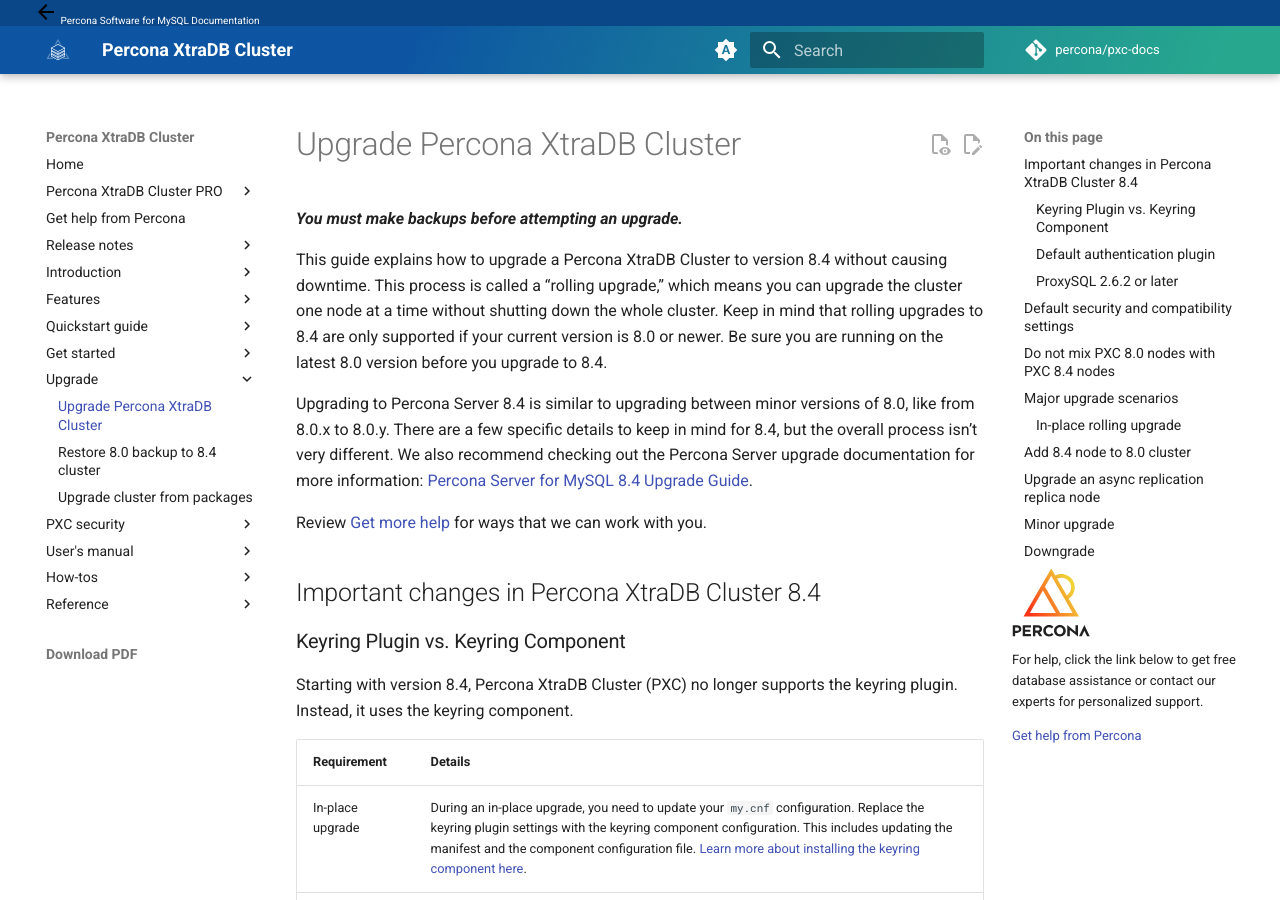
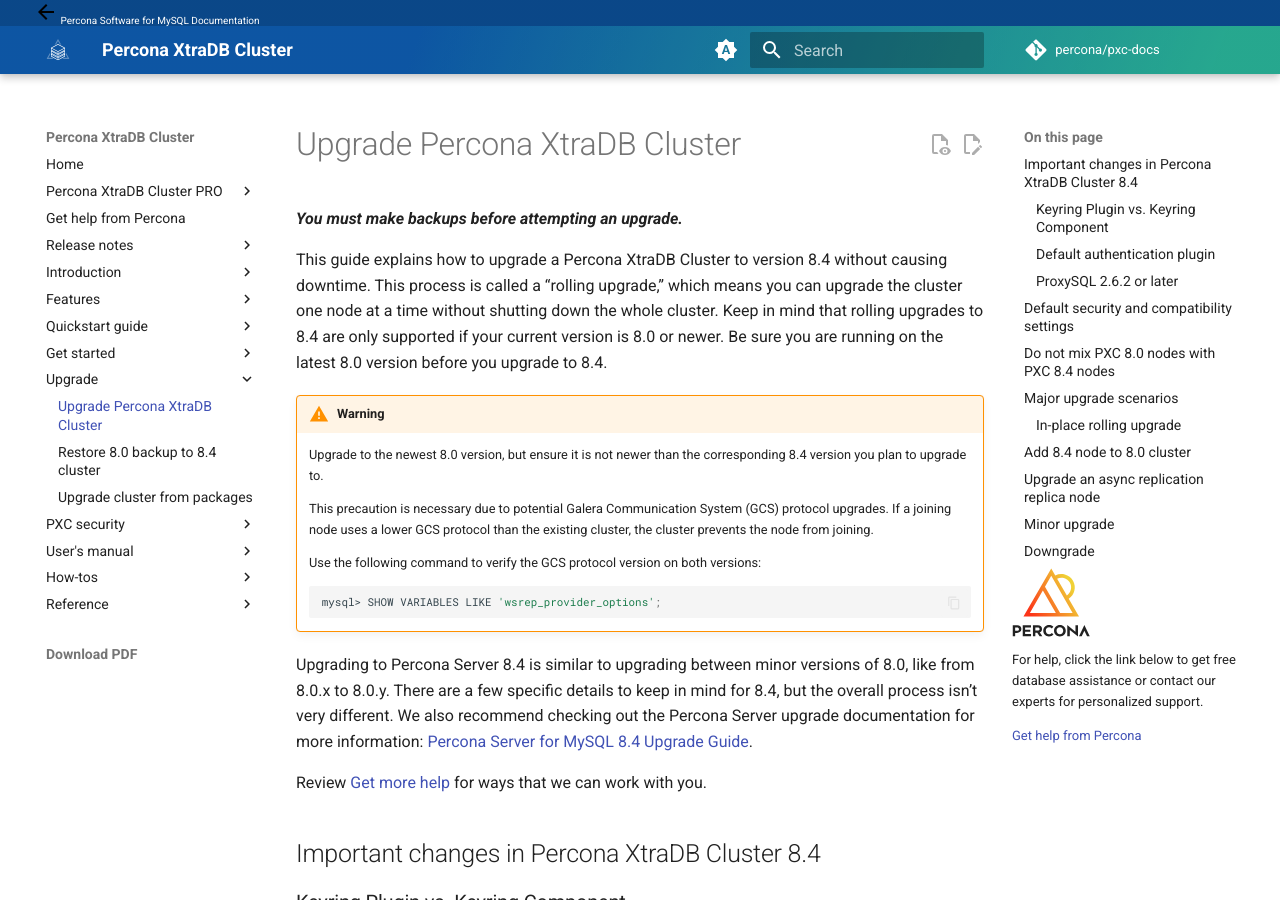
Before and after one commit to percona/pxc-docs, an MkDocs documentation site: the page built from docs/upgrade-guide.md, in a window 1280 px wide and 900 px high. Built offline with MkDocs 1.6.1 and Material for MkDocs 9.7.7, drawn with Linux system fonts in a browser that asks for light colours; nearby versions of some CDN libraries; comment, search, counter and statistics services are not loaded; the version menu is left out.

Commit message:
PXC-4649 [DOCS] - upgrade check gcs protocol 8.46
	modified:   docs/upgrade-guide.md

````diff
--- a/docs/upgrade-guide.md
+++ b/docs/upgrade-guide.md
@@ -3,6 +3,18 @@
 ___You must make backups before attempting an upgrade.___
 
 This guide explains how to upgrade a Percona XtraDB Cluster to version 8.4 without causing downtime. This process is called a “rolling upgrade,” which means you can upgrade the cluster one node at a time without shutting down the whole cluster. Keep in mind that rolling upgrades to 8.4 are only supported if your current version is 8.0 or newer. Be sure you are running on the latest 8.0 version before you upgrade to 8.4.
+
+!!! warning
+
+    Upgrade to the newest 8.0 version, but ensure it is not newer than the corresponding 8.4 version you plan to upgrade to.
+
+    This precaution is necessary due to potential Galera Communication System (GCS) protocol upgrades. If a joining node uses a lower GCS protocol than the existing cluster, the cluster prevents the node from joining.
+
+    Use the following command to verify the GCS protocol version on both versions:
+
+    ```{.bash data-prompt="mysql>"}
+    mysql> SHOW VARIABLES LIKE 'wsrep_provider_options';
+    ```
 
 Upgrading to Percona Server 8.4 is similar to upgrading between minor versions of 8.0, like from 8.0.x to 8.0.y. There are a few specific details to keep in mind for 8.4, but the overall process isn’t very different. We also recommend checking out the Percona Server upgrade documentation for more information: [Percona Server for MySQL 8.4 Upgrade Guide](https://docs.percona.com/percona-server/8.4/upgrade.html).
 
````
